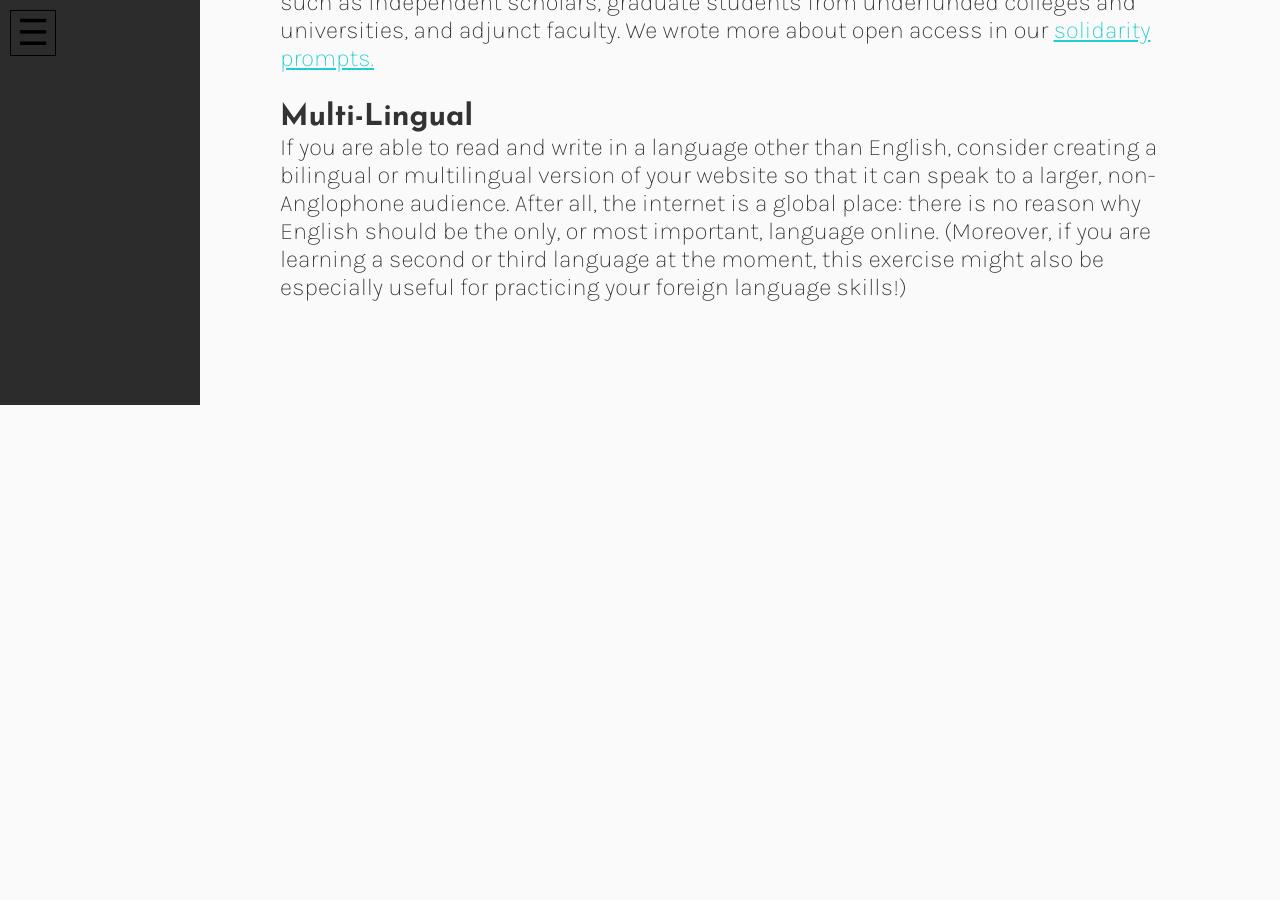
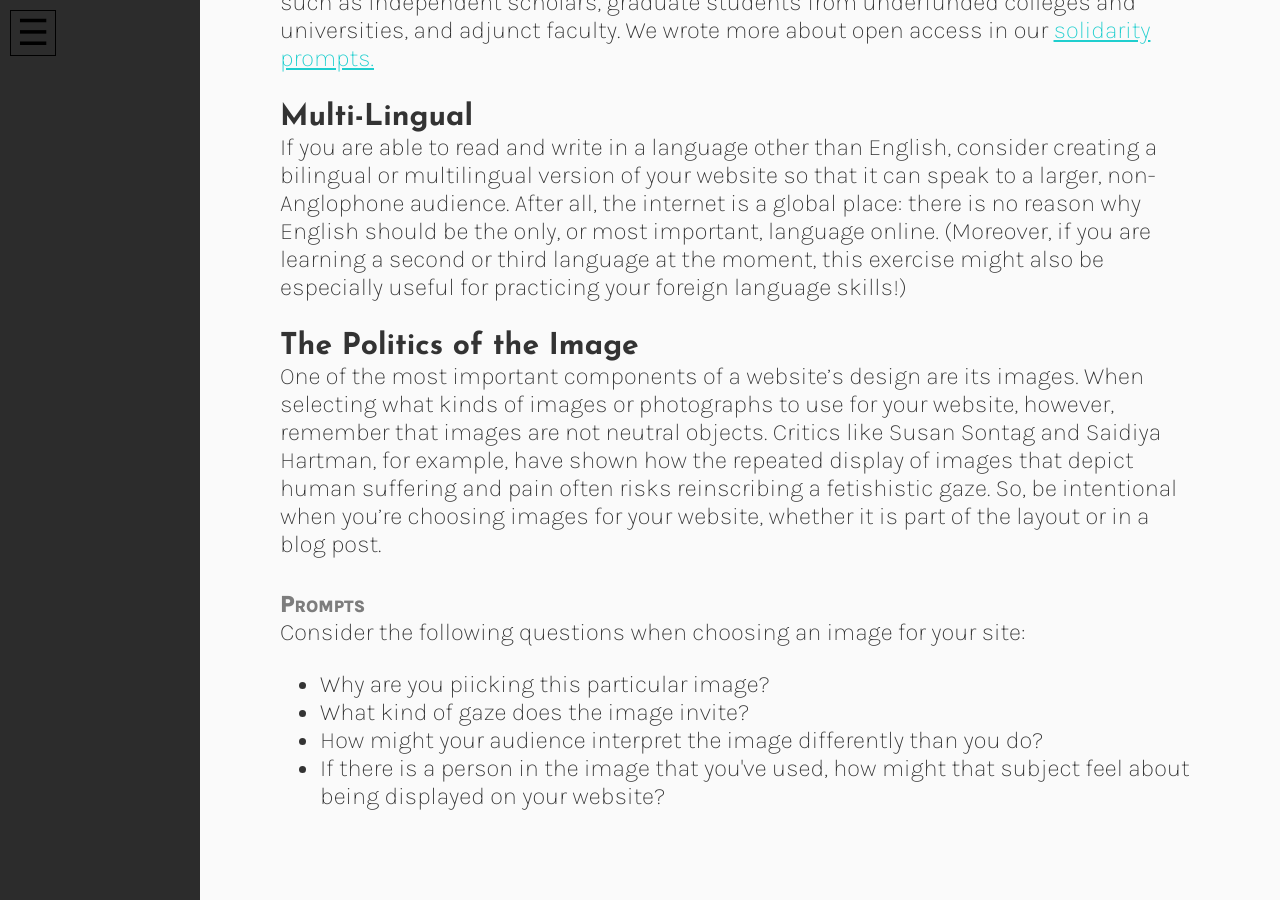
Before and after one commit to scholarslab/brackets, a Jekyll site: the page built from design-ethos.html, in a window 1280 px wide and 900 px high, scrolled down 7727 px. Built offline with Jekyll 4.4.1, drawn with Linux system fonts in a browser that asks for light colours; before the commit the page ends 8132 px from its top, so only the background shows below that.

Commit message:
edits design ethos

```diff
--- a/design-ethos.html
+++ b/design-ethos.html
@@ -104,3 +104,14 @@ title: Design Ethos
 
 <h3>Multi-Lingual</h3>
 <p>If you are able to read and write in a language other than English, consider creating a bilingual or multilingual version of your website so that it can speak to a larger, non-Anglophone audience. After all, the internet is a global place: there is no reason why English should be the only, or most important, language online. (Moreover, if you are learning a second or third language at the moment, this exercise might also be especially useful for practicing your foreign language skills!)</p>
+
+<h3>The Politics of the Image</h3>
+<p>One of the most important components of a website’s design are its images. When selecting what kinds of images or photographs to use for your website, however, remember that images are not neutral objects. Critics like Susan Sontag and Saidiya Hartman, for example, have shown how the repeated display of images that depict human suffering and pain often risks reinscribing a fetishistic gaze. So, be intentional when you’re choosing images for your website, whether it is part of the layout or in a blog post.</p>
+<h4>Prompts</h4>
+<p>Consider the following questions when choosing an image for your site:</p>
+<ul>
+	<li>Why are you piicking this particular image?</li>
+	<li>What kind of gaze does the image invite?</li>
+	<li>How might your audience interpret the image differently than you do?</li>
+	<li>If there is a person in the image that you've used, how might that subject feel about being displayed on your website?</li>
+</ul>
```
